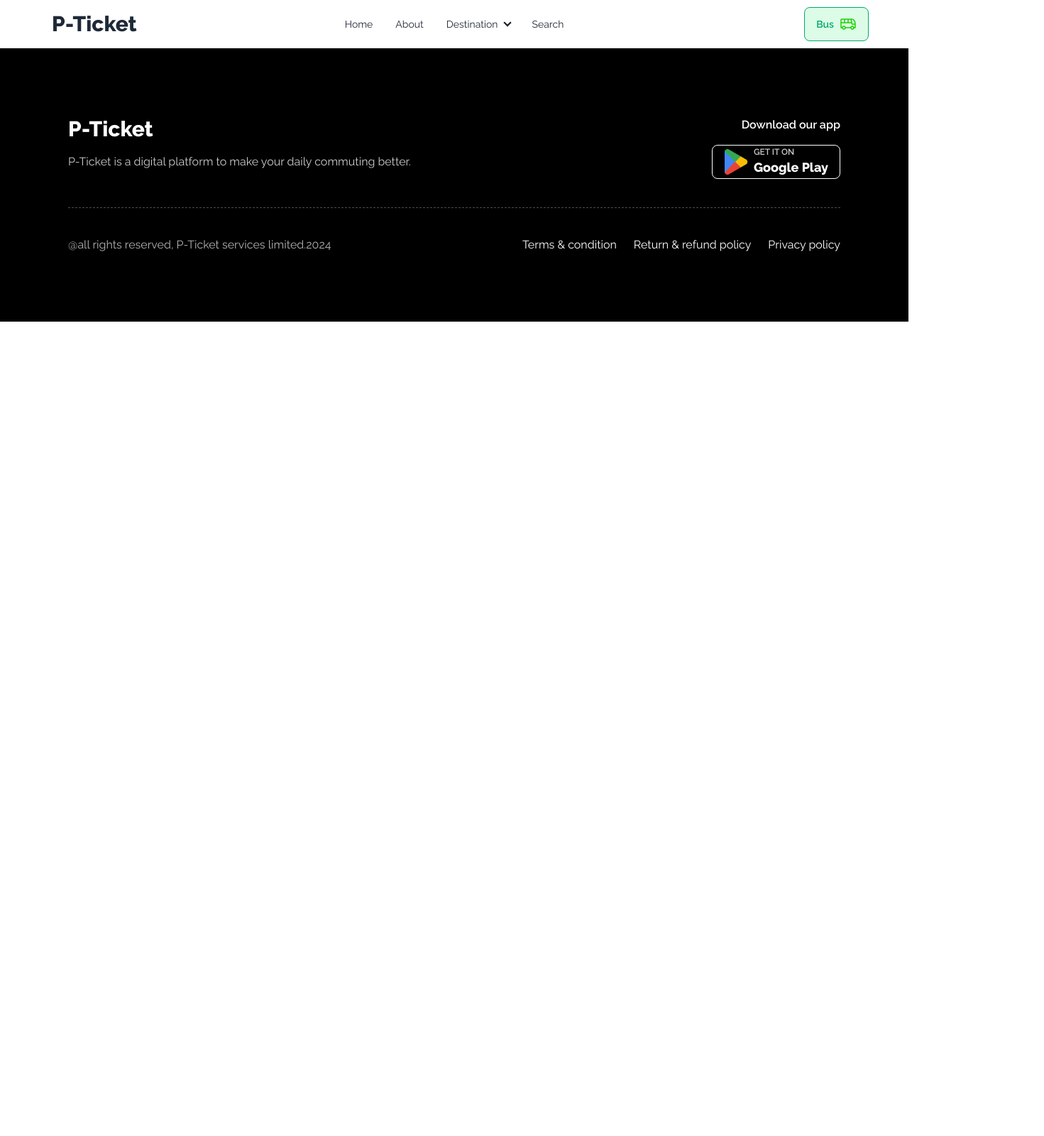
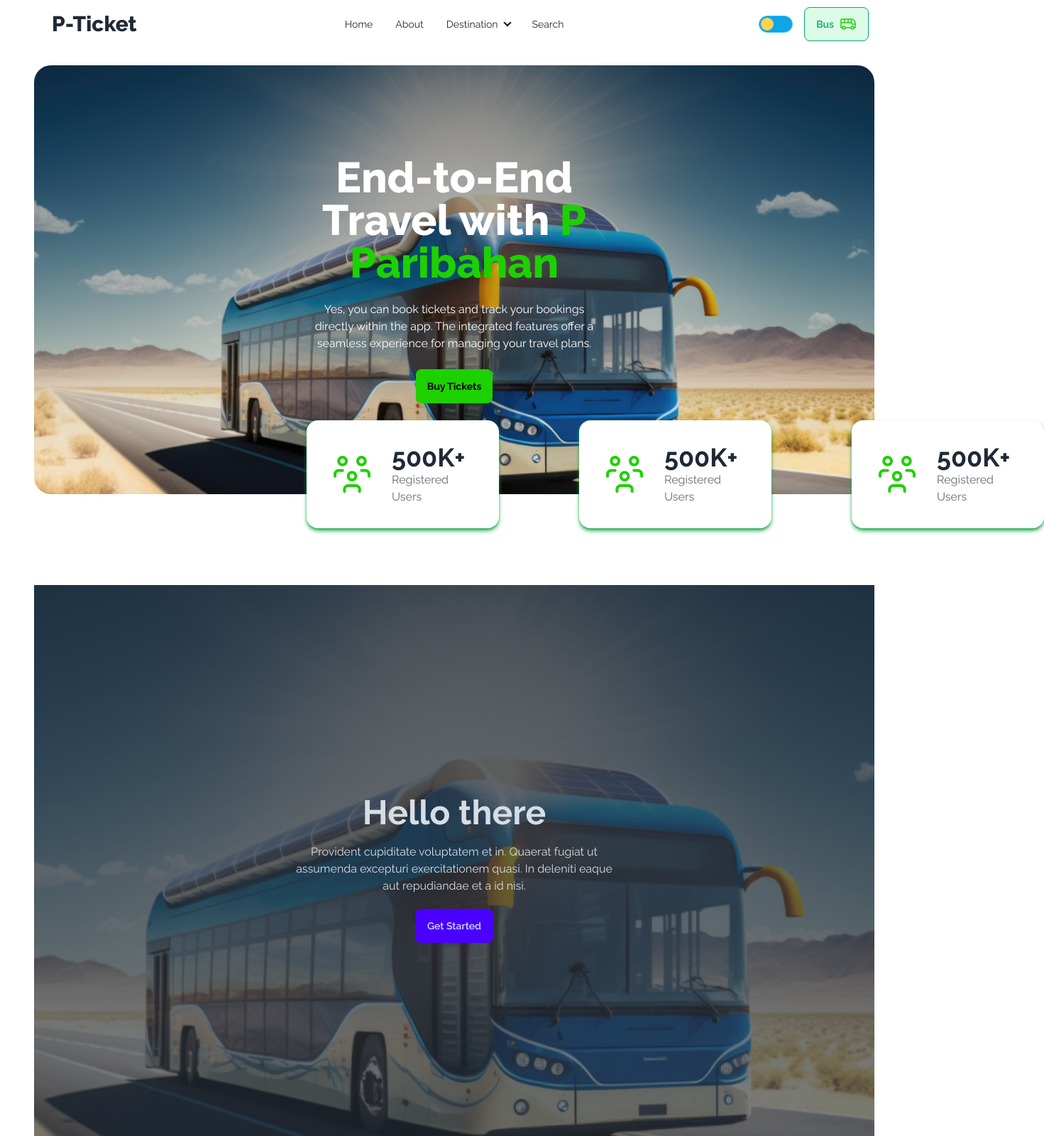
Before and after one commit to msashraf3/Assignment-5, a plain HTML site: page index.html in a window 1280 px wide. Shown: the top 1600 px of the page at 71% size, 1471 px wide, since content can reach past the window. Before the commit the page ends 800 px from the top, so only its background shows below. Drawn offline with nearby package versions, Linux system fonts and the light colour scheme.

Commit message:
working on the banner.

```diff
--- a/index.html
+++ b/index.html
@@ -3,7 +3,9 @@
 <head>
     <meta charset="UTF-8">
     <meta name="viewport" content="width=device-width, initial-scale=1.0">
-    <title>Document</title>
+    <title>Welcome to P-Ticket</title>
+    <!-- website icon -->
+    <link rel="shortcut icon" href="images/bus-logo.png" type="image/x-icon">
     <!-- css connection -->
      <link rel="stylesheet" href="styles/styles.css">
     <!-- daisy UI connection -->
@@ -65,17 +67,93 @@
                 <li><a>Search</a></li>
               </ul>
             </div>
+            <!-- modal button -->
             <div class="navbar-end">
-                <button class="btn btn-outline btn-success bg-green-100 px-4">Bus <img src="images/bus-icon.png" alt=""></button>
-            </div>
+              <input
+                type="checkbox"
+                value="synthwave"
+                class="toggle theme-controller col-span-2 col-start-1 row-start-1 border-sky-400 bg-amber-300 [--tglbg:theme(colors.sky.500)] checked:border-blue-800 checked:bg-blue-300 checked:[--tglbg:theme(colors.blue.900)] mr-4" />
+              <a href="#" role="button" class="btn btn-outline btn-success bg-green-100 px-4">Bus <img src="images/bus-icon.png" alt=""></a>
           </div>
     </header>
 
 
-    <main class="lg:px-12"></main>
+    <main class="lg:px-12 mt-6">
+
+      <!-- banner section -->
+      <section class="bg-[url('/images/banner.png')] bg-center bg-no-repeat bg-cover rounded-l-3xl rounded-r-3xl min-h-full p-6 md:p-24 lg:p-32 lg:px-96">
+
+        <!-- texts -->
+        <div class="grid justify-center text-center">
+          <h1 class="text-white font-extrabold text-4xl md:text-6xl">End-to-End Travel with <span class="text-[#1DD100]">P Paribahan</span></h1>
+        <!-- details -->
+        <p class="text-white mt-6">Yes, you can book tickets and track your bookings directly within the app. The integrated features offer a seamless experience for managing your travel plans.</p>
+        <!-- button -->
+         <div class="flex justify-center mt-6">
+          <a href="#" role="button" class="btn btn-success bg-[#1DD100] border-0 font-bold">Buy Tickets</a>
+         </div>
+        </div>
+
+        <!-- floating button info -->
+        <div class="flex">
+          <div class="relative">
+            <div class="bg-white border-0 shadow-md shadow-green-600 absolute -bottom-44 left-0 p-8 pr-28 rounded-2xl flex items-center gap-6">
+              <img src="images/people.png" alt="">
+              <div>
+              <p class="font-bold text-4xl">500K+</p>
+              <p class="text-[#03071299]">Registered Users</p>
+              </div>
+            </div>
+          </div>
+          <div class="relative">
+            <div class="bg-white border-0 shadow-md shadow-green-600 absolute -bottom-44 left-[24rem] p-8 pr-28 rounded-2xl flex items-center gap-6">
+              <img src="images/people.png" alt="">
+              <div>
+              <p class="font-bold text-4xl">500K+</p>
+              <p class="text-[#03071299]">Registered Users</p>
+              </div>
+            </div>
+          </div>
+          <div class="relative">
+            <div class="bg-white border-0 shadow-md shadow-green-600 absolute -bottom-44 left-[48rem] p-8 pr-28 rounded-2xl flex items-center gap-6">
+              <img src="images/people.png" alt="">
+              <div>
+              <p class="font-bold text-4xl">500K+</p>
+              <p class="text-[#03071299]">Registered Users</p>
+              </div>
+            </div>
+          </div>
+          <div></div>
+          <div></div>
+        </div>
+
+      </section>
+
+      <!-- coupon section -->
+      <section class="mt-32">
+        <div
+  class="hero min-h-screen"
+  style="background-image: url(images/banner.png);">
+  <div class="hero-overlay bg-opacity-60"></div>
+  <div class="hero-content text-neutral-content text-center">
+    <div class="max-w-md">
+      <h1 class="mb-5 text-5xl font-bold">Hello there</h1>
+      <p class="mb-5">
+        Provident cupiditate voluptatem et in. Quaerat fugiat ut assumenda excepturi exercitationem
+        quasi. In deleniti eaque aut repudiandae et a id nisi.
+      </p>
+      <button class="btn btn-primary">Get Started</button>
+    </div>
+  </div>
+</div>
+      </section>
+
+      <!-- ticket info and booking section -->
+      <section></section>
+    </main>
 
 
-    <footer class="bg-black p-24">
+    <footer class="bg-black p-24 mt-32">
 
       <!-- website details -->
         <div class="text-white grid md:grid-cols-2 lg:grid-cols-2 gap-4">
```
Also changed, not shown: styles/styles.css (line endings or trailing spaces).
